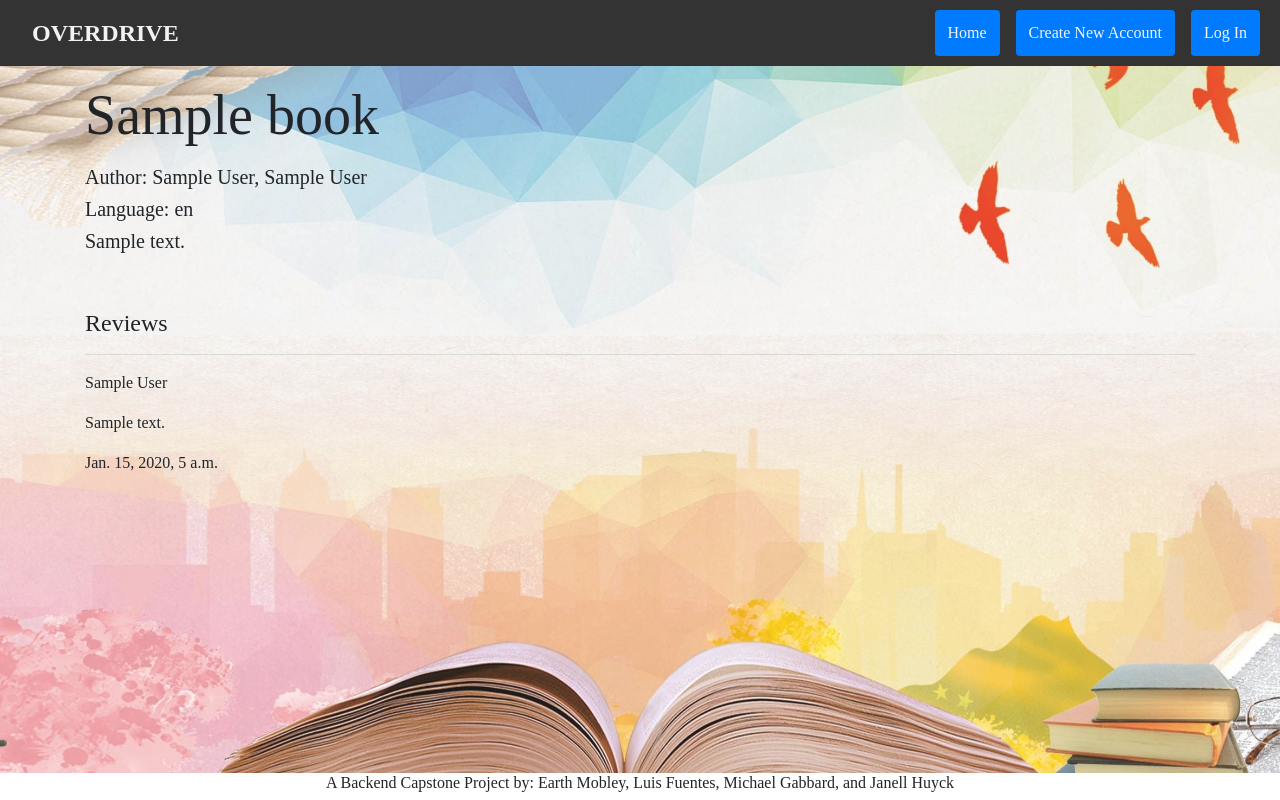
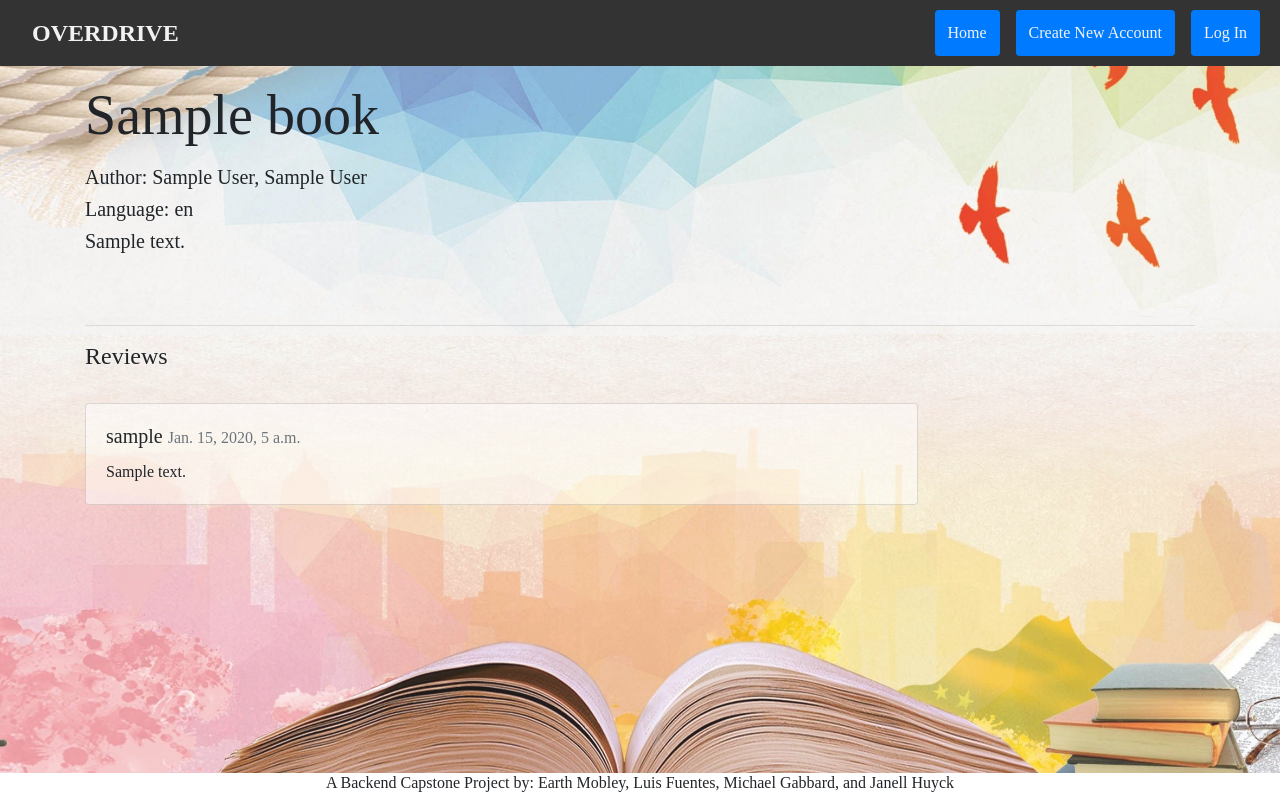
Before and after one commit to Janell-Huyck/overdrive-library, a Django app: page /digital_books/1/ in a window 1280 px wide. Run offline with Django 3.2, Linux system fonts and the light colour scheme; tables that the repository leaves empty hold one stand-in row (values such as "Sample post"); some libraries are stand-ins or nearby versions.

Commit message:
add comments css

```diff
--- a/static/css/overdrive_library.css
+++ b/static/css/overdrive_library.css
@@ -129,6 +129,10 @@ body h1 {
   background-color: rgb(255, 255, 255, 0.2) !important;
 }
 
+.bg-transparent-2 {
+  background-color: rgb(255, 255, 255, 0.5) !important;
+}
+
 .bg_cover {
   position: fixed;
   top: 0;
--- a/templates/digital_books/book_detail.html
+++ b/templates/digital_books/book_detail.html
@@ -43,12 +43,19 @@
     {% endif %}
 
     <br>
+    <hr>
     <h4>Reviews</h4>
     {% for comment in comments %}
-        <hr>
-        <p>{{ comment.author }}</p>
-        <p>{{ comment.message }}</p>
-        <p>{{ comment.date }}</p>
+        <br>
+        <div class="card bg-transparent-2 w-75">
+            <div class="card-body">
+              <h5 class="card-title">
+                  {{ comment.author.username }}
+                  <small class="text-muted">{{ comment.date }}</small>
+              </h5>
+              <p class="card-text">{{ comment.message }}</p>
+            </div>
+        </div>
     {% endfor %}
 </div>
 {% endblock body_block %}
```
